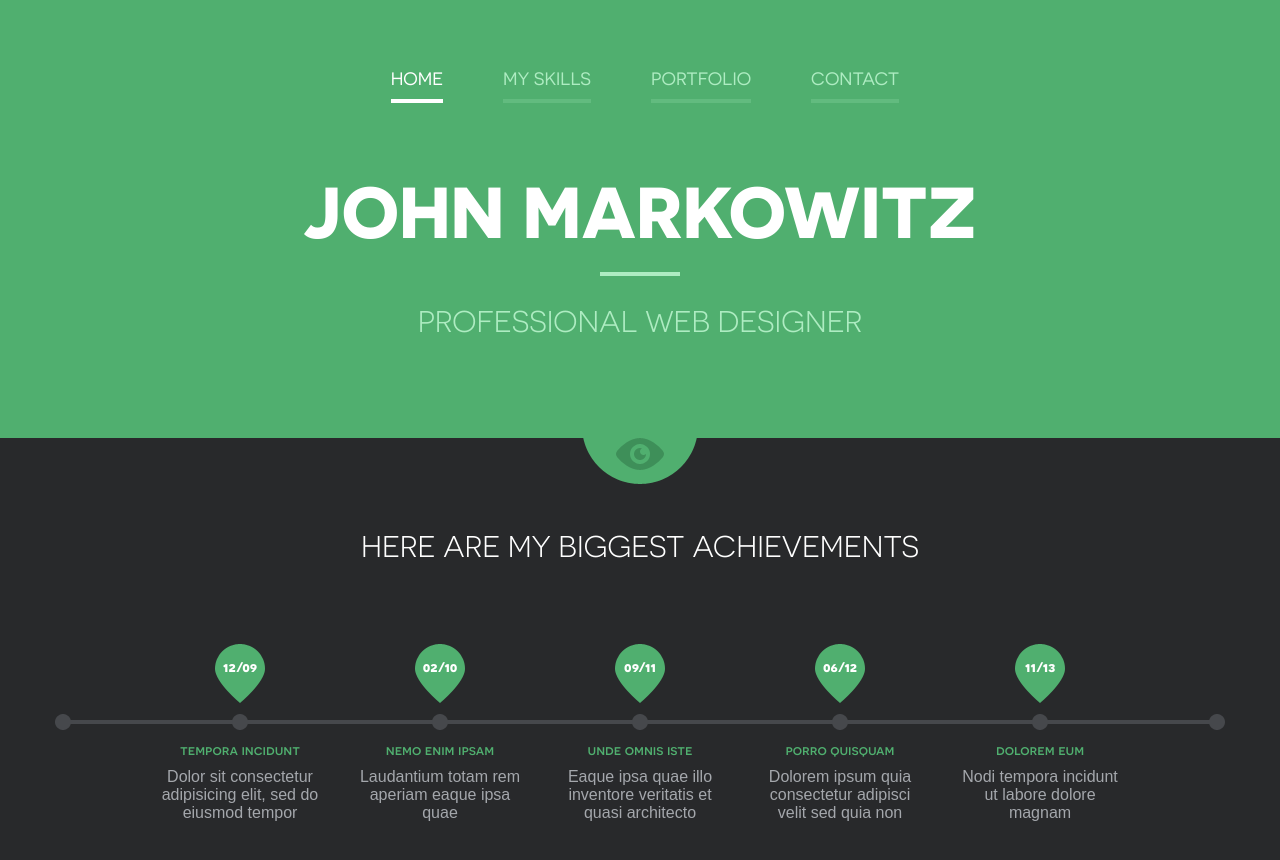
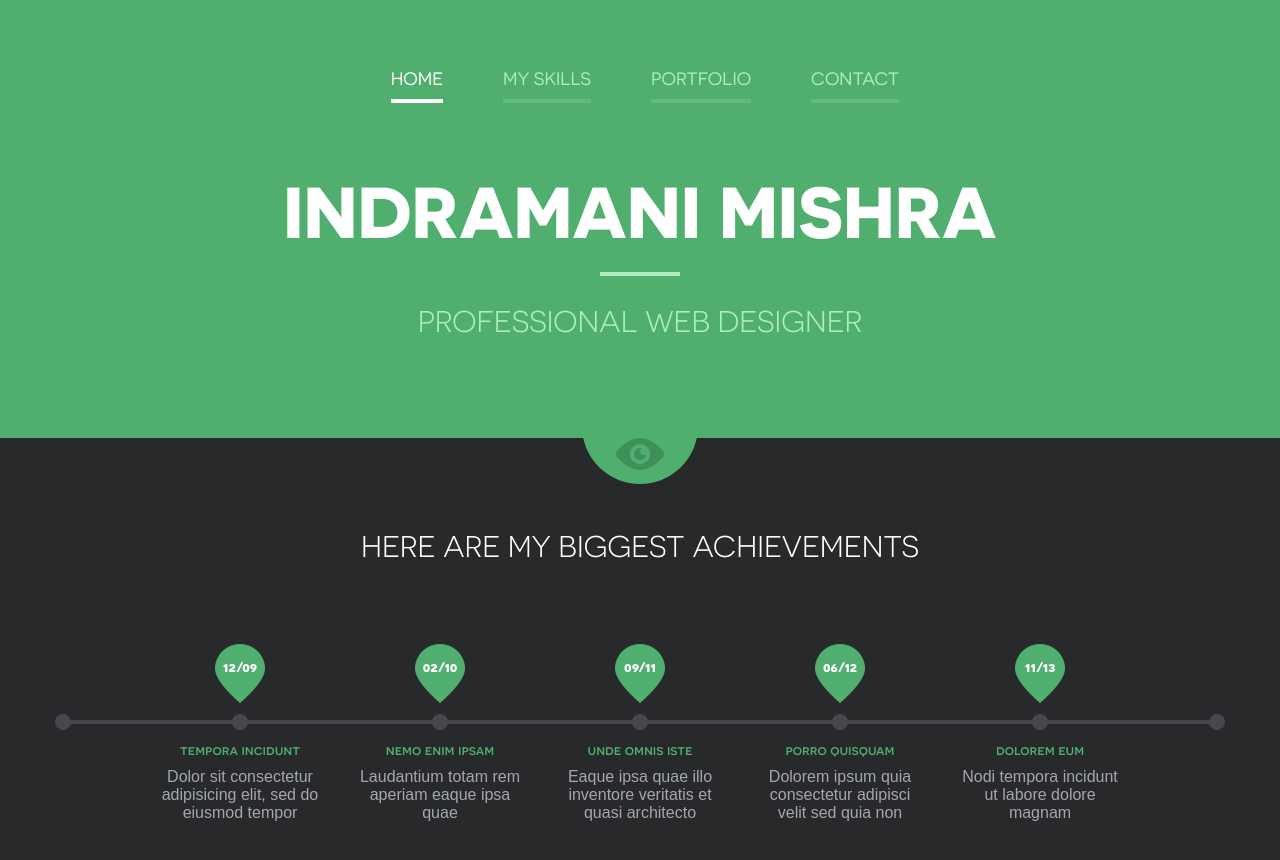
Before and after one commit to indramishra/indramishra.github.io, a plain HTML site: page index.html in a window 1280 px wide. Shown: the top 860 px of the page. Drawn offline with nearby package versions, Linux system fonts and the light colour scheme.

Commit message:
first update in index.html

```diff
--- a/index.html
+++ b/index.html
@@ -28,7 +28,7 @@
 							<li><a href="Contact.html">Contact</a></li>
 						</ul>
 					</nav>
-				<h1 class="logo">John Markowitz</h1>
+				<h1 class="logo">Indramani Mishra</h1>
 				<h2 class="slogan">Professional Web Designer</h2>
 			</header>
 		</div>
```
